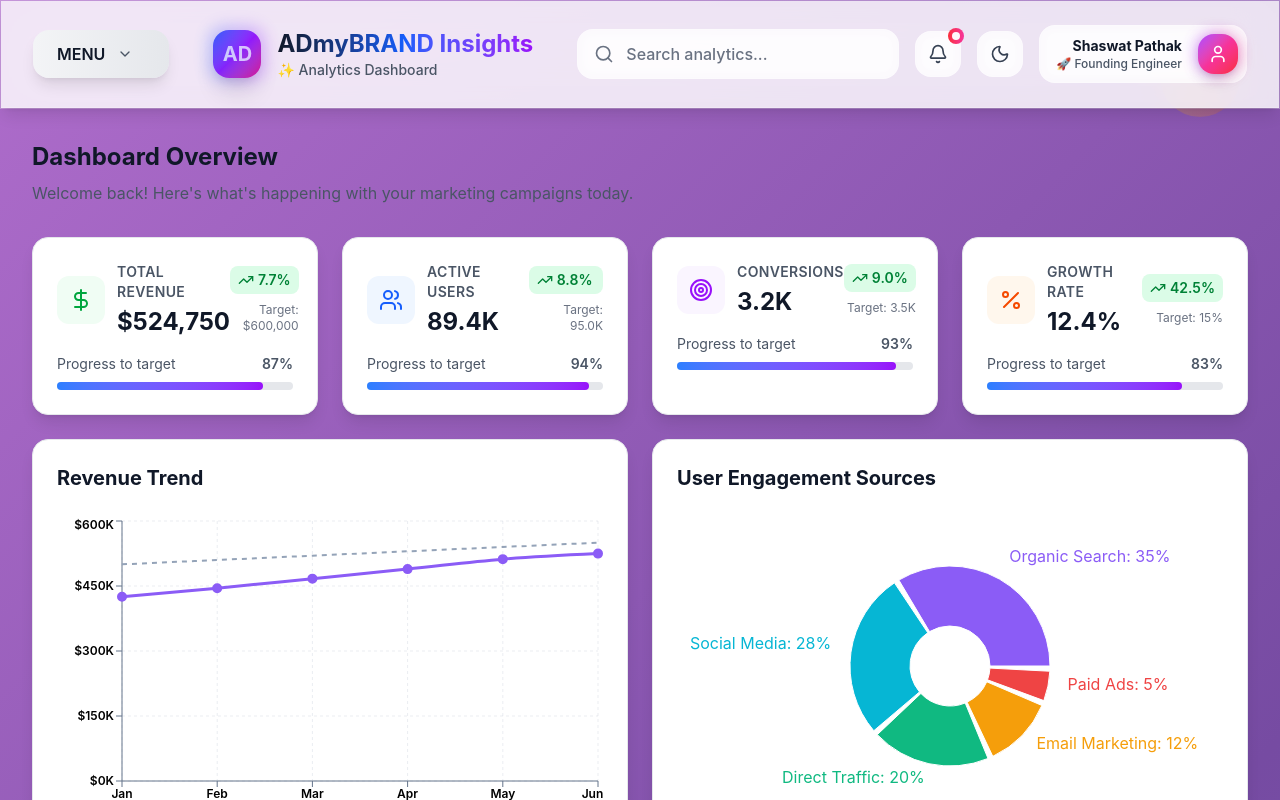
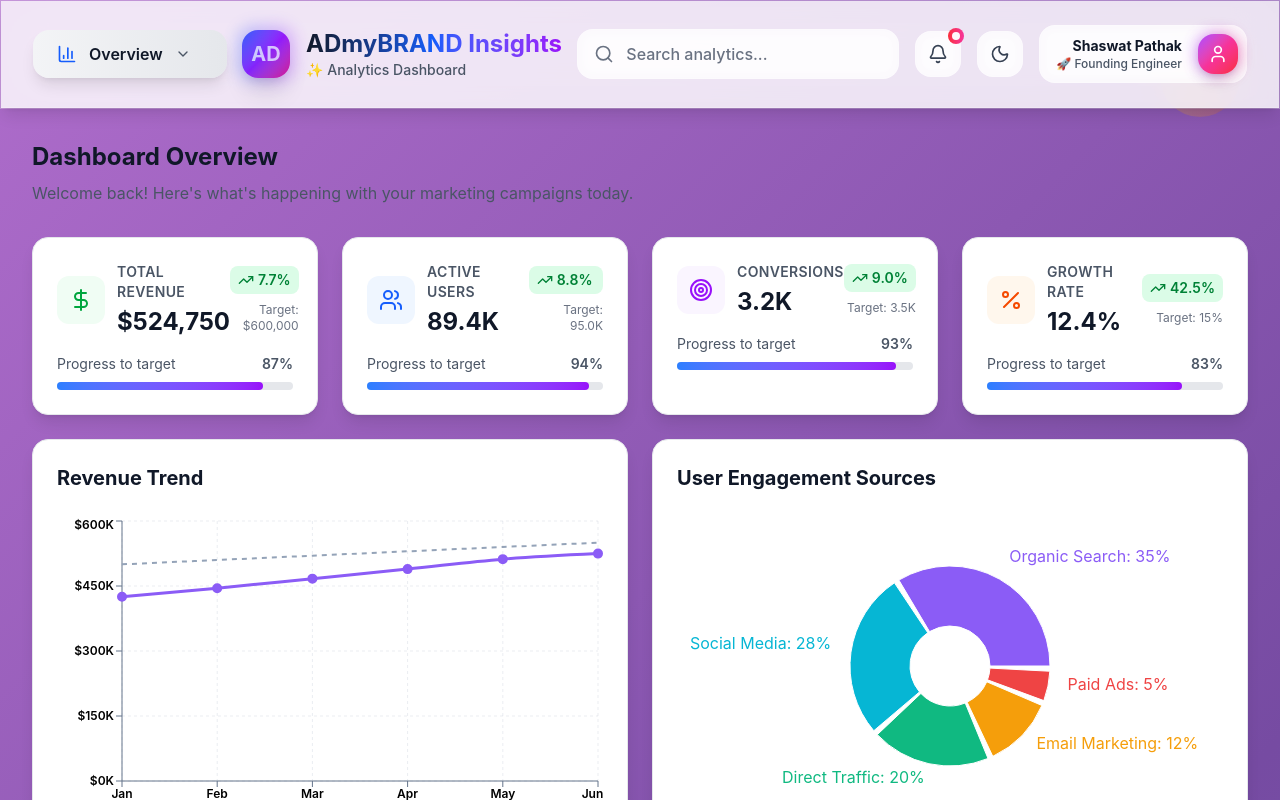
Before and after one commit to ethyashpathak/Marketing-Dashboard, a React (Vite) app: page / in a window 1280 px wide. Shown: the top 800 px of the page. Built offline with nearby package versions, Linux system fonts and the light colour scheme.

Commit message:
fixed a bug of dropdown menu in Header component

```diff
--- a/src/components/Header.jsx
+++ b/src/components/Header.jsx
@@ -28,7 +28,7 @@ export function Header({ activeTab, setActiveTab }) {
   return (
     <header className="backdrop-blur-xl bg-white/80 dark:bg-gray-900/80 border-b border-white/20 dark:border-gray-700/50 px-4 lg:px-8 py-6 sticky top-0 z-[9999] shadow-lg">
       <div className=" left-0 flex items-center justify-between max-w-7xl mx-auto">
-       <div className='left-0'> <Dropdown className='left-0' /></div>
+       <div className='left-0'> <Dropdown className='left-0' activeTab={activeTab} setActiveTab={setActiveTab} /></div>
         <div className="flex items-center space-x-6">
           <div className="flex items-center space-x-4 group">
 
```
